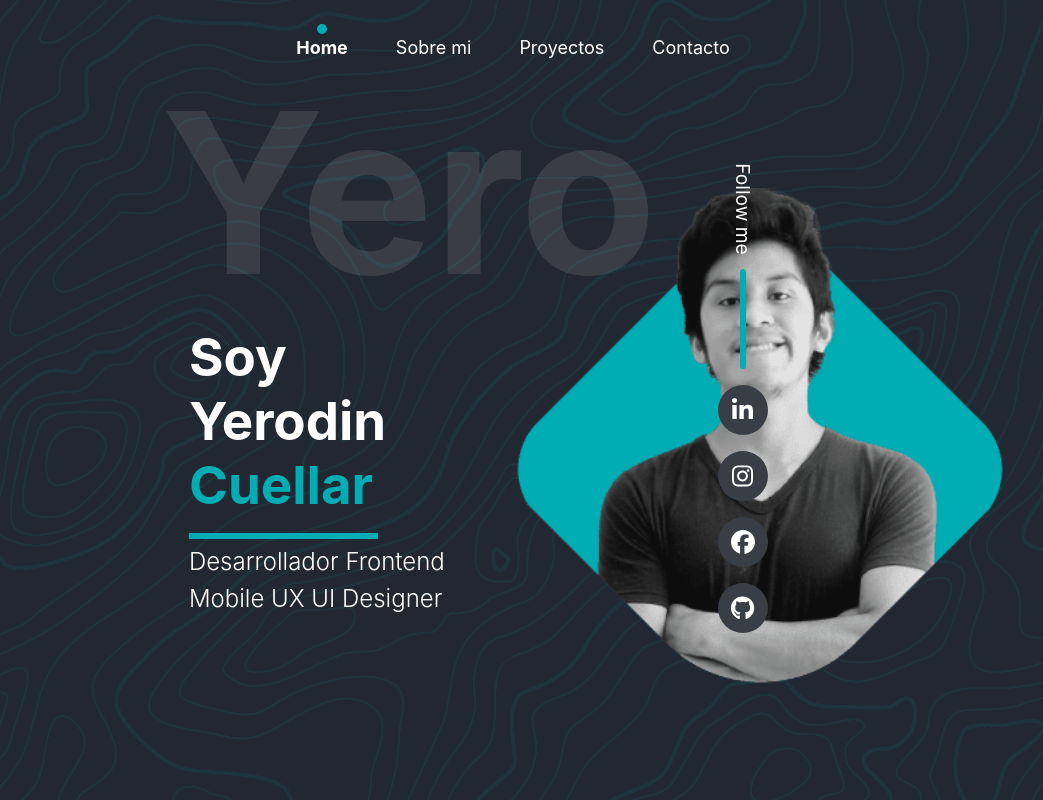
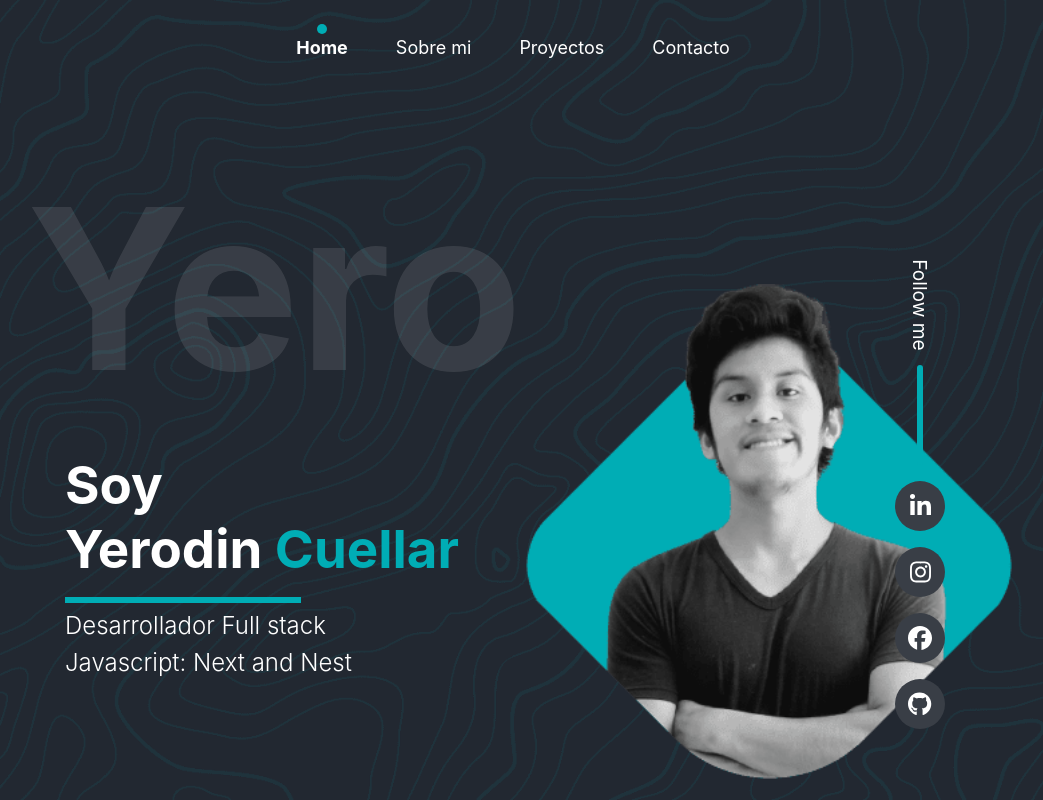
Before and after one commit to Yero123/portfolio, a Next.js app: page / in a window 1280 px wide. Shown: the whole page, without its empty margins (127-1170 px from the left). Built offline with nearby package versions, Linux system fonts and the light colour scheme.

Commit message:
hero images

```diff
--- a/package.json
+++ b/package.json
@@ -20,5 +20,6 @@
     "react": "18.2.0",
     "react-dom": "18.2.0",
     "sass": "^1.56.1"
-  }
+  },
+  "packageManager": "yarn@1.22.22"
 }
--- a/src/components/layouts/Hero/HeroDescription.jsx
+++ b/src/components/layouts/Hero/HeroDescription.jsx
@@ -12,8 +12,8 @@ const HeroDescription = () => {
       >
       <h1>Soy<br /> Yerodin <div>Cuellar</div></h1>
       <div className='divider' />
-      <p>Desarrollador Frontend</p>
-      <p>Mobile UX UI Designer</p>
+      <p>Desarrollador Full stack</p>
+      <p>Javascript: Next and Nest</p>
     </motion.div>
   )
 }
--- a/src/components/layouts/RecentWork/Project.jsx
+++ b/src/components/layouts/RecentWork/Project.jsx
@@ -14,6 +14,7 @@ const Project = ({ title, goal, description, logo, mockUp, link }) => {
         // initial={initialLeft}
         // whileInView={animate}
         // transition={transition}
+        className='project__info'
         >
         <h2>{title}</h2>
         <div>
--- a/src/components/layouts/RecentWork/index.jsx
+++ b/src/components/layouts/RecentWork/index.jsx
@@ -43,7 +43,9 @@ const RecentWork = () => {
   return <>
     <Subtitle text="Proyectos" />
 
+    <div style={{marginTop:"2rem", width:"1px",height:"1px"}}>
 
+    </div>
     {/* <div className='recentWork__space' /> */}
     {projects.map((project, index) => <section id='recentWork' className='recentWork' key={index}> <Project
       key={index}
--- a/src/components/layouts/Skills/index.jsx
+++ b/src/components/layouts/Skills/index.jsx
@@ -24,7 +24,7 @@ const Skills = () => {
     }
   };
   return <div className='skills'>
-    <Subtitle text="Tegnologias" />
+    <Subtitle text="Tecnologias" />
     <motion.ul className="skillsGroup"
       variants={container}
       initial="hidden"
--- a/src/styles/ContactMe.module.scss
+++ b/src/styles/ContactMe.module.scss
@@ -70,6 +70,7 @@
 
   @include for-size(desktop) {
     .contacMe__body {
+      margin-top: 2rem;
       h2 {
         font-size: 3rem;
       }
--- a/src/styles/Hero.module.scss
+++ b/src/styles/Hero.module.scss
@@ -4,7 +4,7 @@
   height: 100vh;
   justify-content: flex-start;
 
-  @include for-size(desktop) {
+  @include for-size(big-desktop) {
     display: block;
   }
 }
@@ -13,7 +13,10 @@
   position: relative;
   justify-self: center !important;
   align-self: center !important;
-
+  @include for-size(big-desktop) {
+    width: 100%;
+    margin-top: 6rem;
+  }
   .hero__line {
     position: absolute;
     top: 540px;
@@ -37,7 +40,7 @@
       margin: 0;
     }
 
-    @include for-size(desktop) {
+    @include for-size(big-desktop) {
       font-size: 14rem;
       left: 12%;
     }
@@ -60,7 +63,7 @@
       height: 260px;
     }
 
-    @include for-size(desktop) {
+    @include for-size(big-desktop) {
       justify-content: flex-start;
       width: 50%;
       margin-right: 2rem;
@@ -82,7 +85,6 @@
   }
 
   .hero-info {
-    width: 100%;
     display: flex;
     justify-content: center;
     align-items: center;
@@ -109,7 +111,7 @@
       }
     }
 
-    @include for-size(desktop) {
+    @include for-size(big-desktop) {
       flex-direction: row-reverse;
       justify-content: space-between;
       padding: 0 10% 0 15%;
@@ -155,7 +157,7 @@
       display: none;
     }
 
-    @include for-size(desktop) {
+    @include for-size(big-desktop) {
       position: absolute;
       top: 6rem;
       right: 8rem;
--- a/src/styles/RecentWork.module.scss
+++ b/src/styles/RecentWork.module.scss
@@ -1,6 +1,5 @@
 .recentWork {
   // scroll-snap-align: none;
-
   .project {
     // scroll-snap-align: center;
     display: flex;
@@ -121,7 +120,9 @@
         top: -30px;
       }
     }
-
+    .project__info{
+      max-width: 700px;
+    }
     .recentWork__space {
       width: 0.1rem;
       height: 0.1rem;
```
